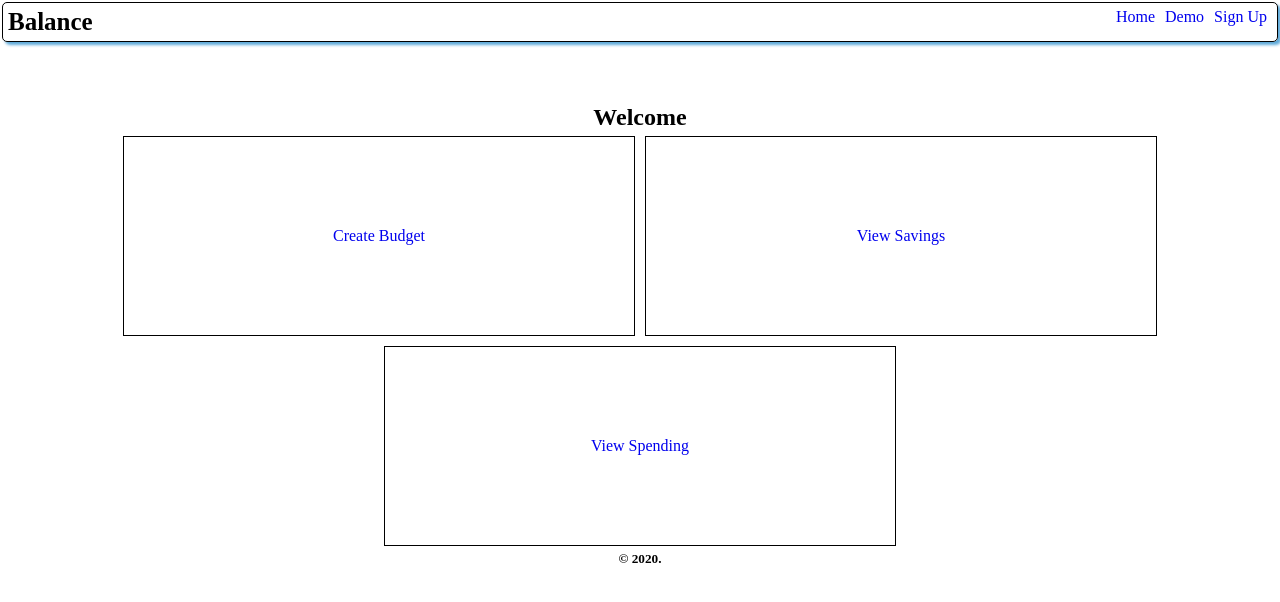
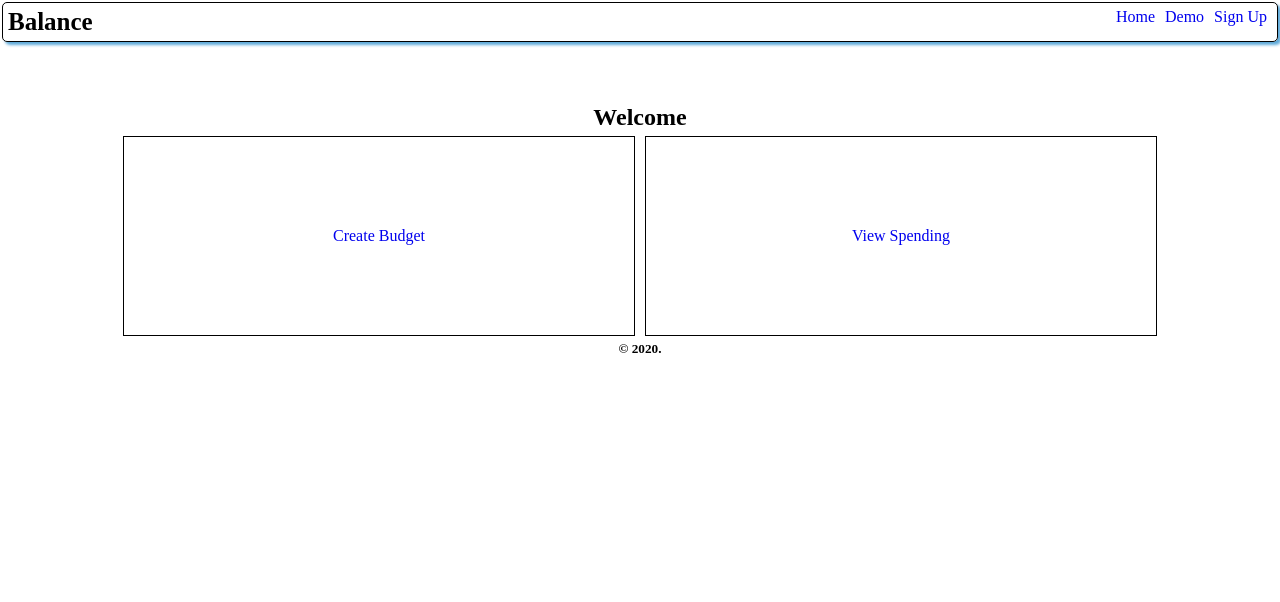
Before and after one commit to Cosmic-Noir/balance-app, a React (Create React App) app: page /dashboard in a window 1280 px wide. Shown: the top 602 px of the page. Built offline with nearby package versions, Linux system fonts and the light colour scheme.

Commit message:
Remove View Savings from dashboard

```diff
--- a/src/components/dashboard/dashboard.js
+++ b/src/components/dashboard/dashboard.js
@@ -26,9 +26,9 @@ class Dashboard extends Component {
             Create Budget
           </Link>
 
-          <Link to="viewSavings" className="block">
+          {/* <Link to="viewSavings" className="block">
             View Savings
-          </Link>
+          </Link> */}
           <Link to="viewSpending" className="block">
             View Spending
           </Link>
```
